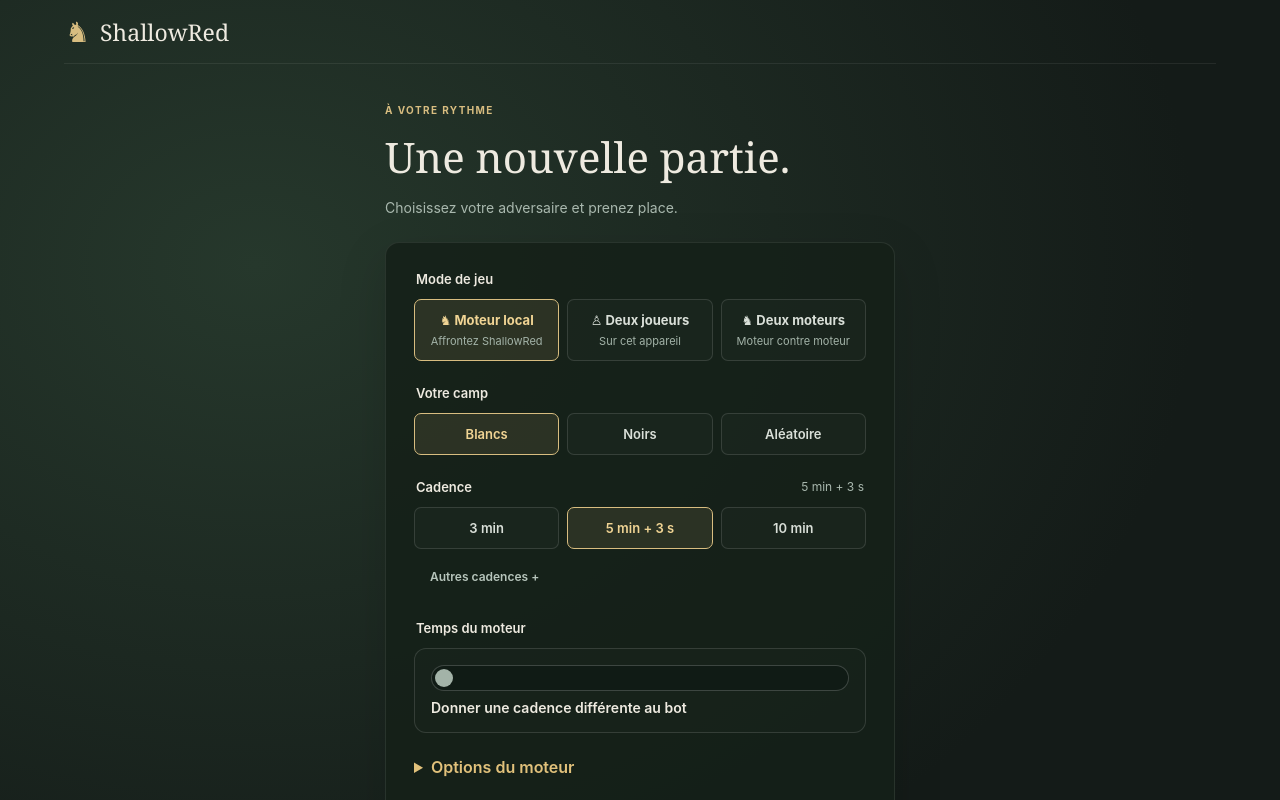
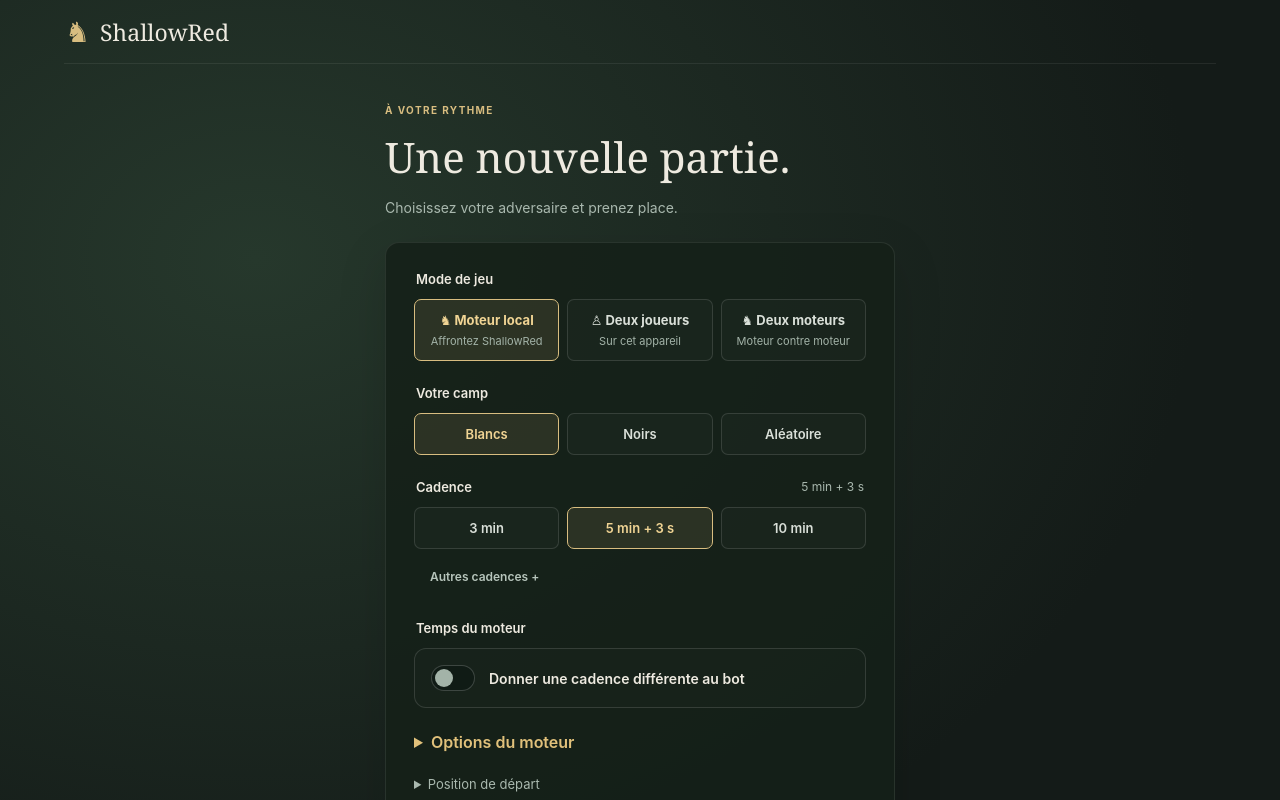
Before and after one commit to theodubus/chess, a React (Vite) app in the folder ui/: page / in a window 1280 px wide. Shown: the top 800 px of the page. Built offline with nearby package versions, Linux system fonts and the light colour scheme.

Commit message:
ui: préserve la disposition des interrupteurs de réglages

```diff
--- a/ui/src/index.css
+++ b/ui/src/index.css
@@ -214,7 +214,8 @@ label {
   font-size: 13px;
   color: #b9c7be;
 }
-label:not(.evaluation-toggle):not(.annotation-toggle):not(.depth-toggle) {
+/* :where évite que la règle générique prenne le dessus sur les contrôles personnalisés. */
+label:where(:not(.evaluation-toggle, .annotation-toggle, .depth-toggle, .setting-switch)) {
   display: grid;
   gap: 8px;
 }
```
